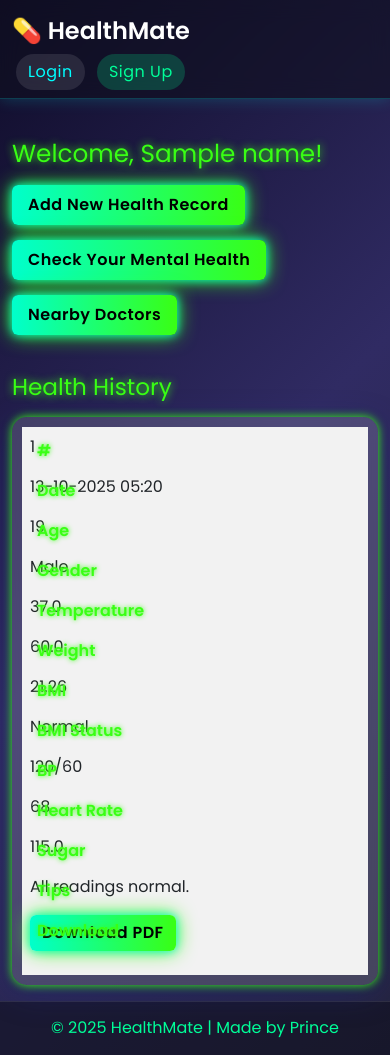
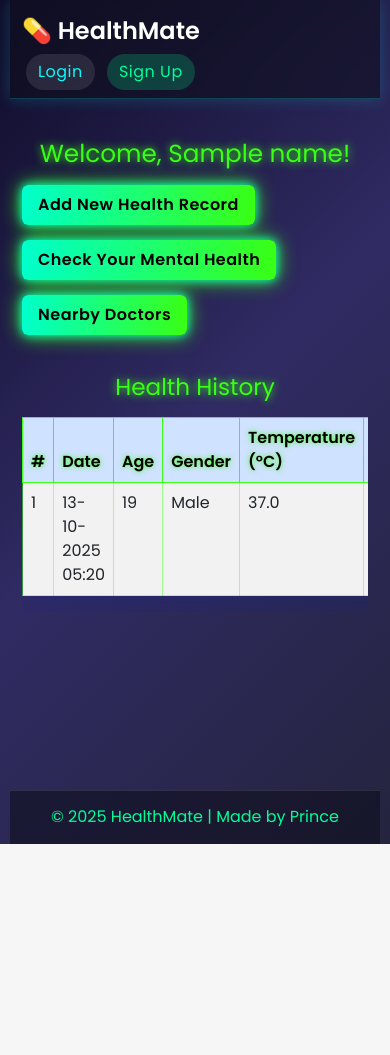
Before and after one commit to PrinceSharmaBackend/HealthMate, a Flask app: template templates/dashboard.html in a window 390 px wide. After the commit the page ends 844 px from the top, so only its background shows below. Run offline with Flask 3, Linux system fonts and the light colour scheme; the template is opened without the code that fills it: values that come from a table or form of the project are taken from there, most other values are stand-ins (such as "Sample title", 1, 10 or a date in 2020).

Commit message:
Fixed mobile responsive table

```diff
--- a/templates/dashboard.html
+++ b/templates/dashboard.html
@@ -66,6 +66,10 @@
   }
 
   /* Table styles */
+  .table-wrapper {
+    overflow-x: auto; /* Scroll on small screens */
+  }
+
   table {
     width: 100%;
     border-collapse: collapse;
@@ -74,6 +78,7 @@
     border-radius: 15px;
     box-shadow: 0 8px 32px rgba(31, 38, 135, 0.37);
     color: #fff;
+    min-width: 900px; /* Prevent table shrinking on mobile */
   }
 
   thead {
@@ -103,29 +108,11 @@
   }
 
   @media (max-width: 768px) {
-    table, thead, tbody, th, td, tr { display: block; }
-    thead tr { display: none; }
-    tbody tr {
-      margin-bottom: 15px;
-      border-radius: 15px;
-      padding: 10px;
-      background: rgba(255, 255, 255, 0.1);
-      box-shadow: 0 0 10px #39ff14;
+    body {
+      padding: 0 10px;
     }
-    tbody td {
-      padding-left: 50%;
-      position: relative;
-      text-align: left;
-      border: none;
-    }
-    tbody td::before {
-      content: attr(data-label);
-      position: absolute;
-      left: 15px;
-      top: 12px;
-      font-weight: 600;
-      color: #39ff14;
-      text-shadow: 0 0 5px #39ff14;
+    h2, h3 {
+      text-align: center;
     }
   }
 </style>
@@ -141,6 +128,8 @@
 
 <h3>Health History</h3>
 
+<!-- ✅ Table wrapped for mobile scroll fix -->
+<div class="table-wrapper">
   <table class="table table-striped table-hover">
     <thead class="table-primary">
       <tr>
@@ -183,5 +172,6 @@
       {% endfor %}
     </tbody>
   </table>
+</div>
 
 {% endblock %}
```
Lines whose indentation alone changed are shown as unchanged.
